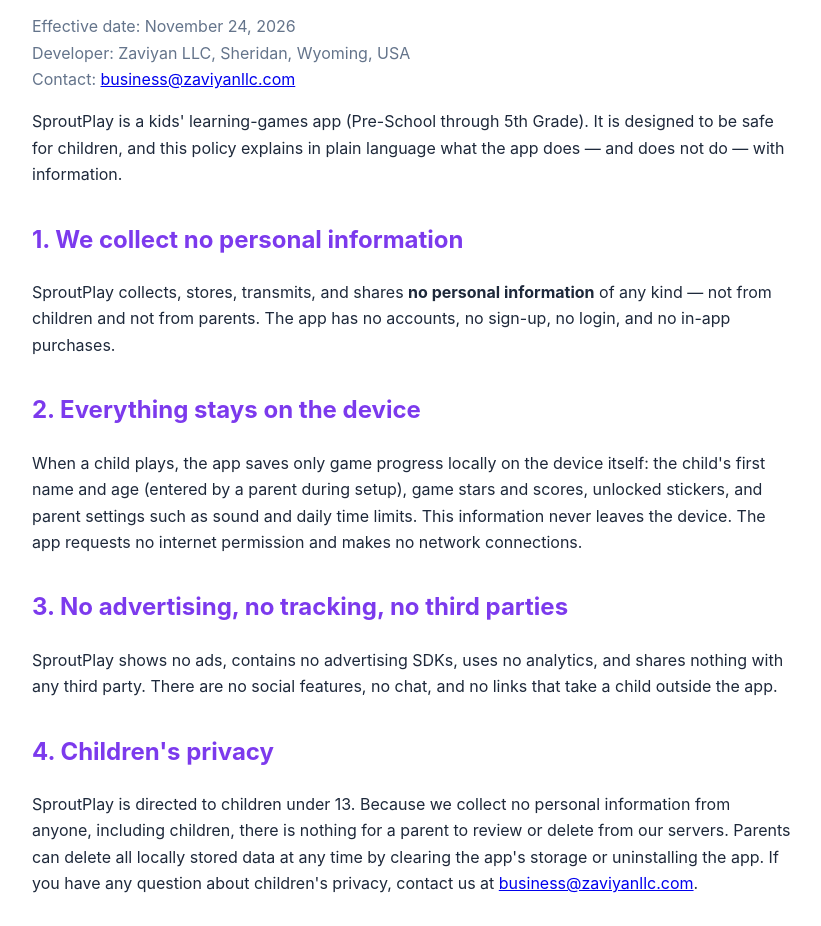
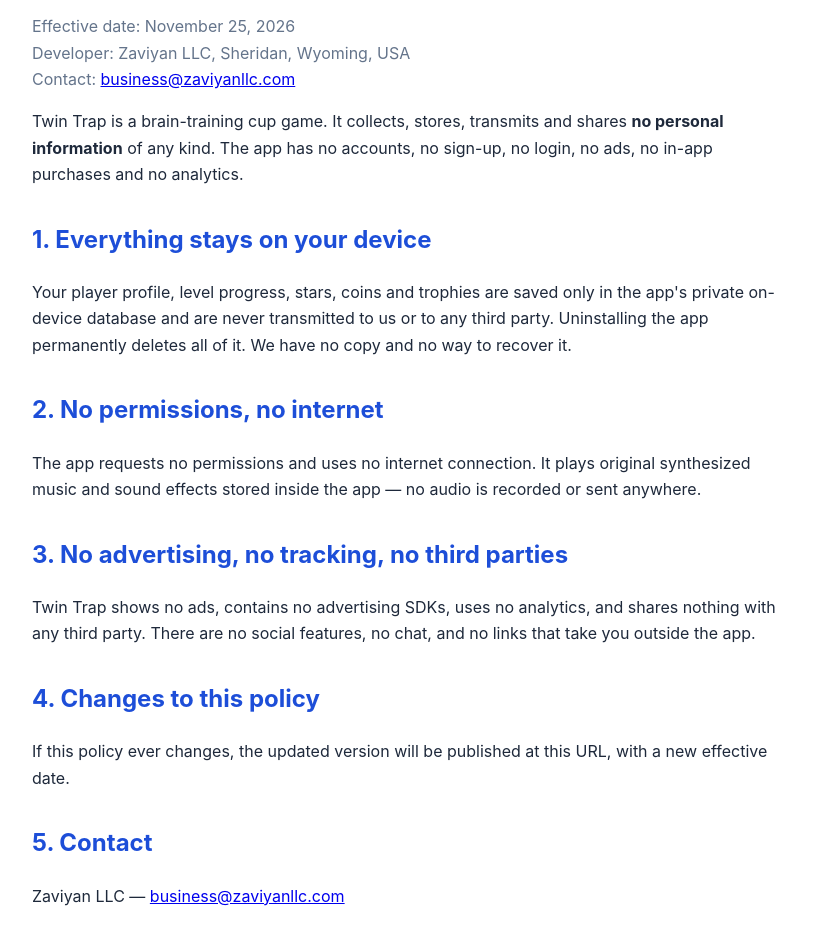
Before and after one commit to ZaviyanAnayel/zaviyananayel.github.io, a plain HTML site: page sproutplay-privacy/index.html in a window 1280 px wide. Shown: the part 101-1027 px from the top of the page, without its empty margins (228-1049 px from the left). Drawn offline with Linux system fonts and the light colour scheme.

Commit message:
Privacy policy: Twin Trap (no kids framing, no-data wording)

```diff
--- a/sproutplay-privacy/index.html
+++ b/sproutplay-privacy/index.html
@@ -3,56 +3,43 @@
 <head>
 <meta charset="utf-8">
 <meta name="viewport" content="width=device-width, initial-scale=1">
-<title>Privacy Policy — SproutPlay</title>
+<title>Privacy Policy — Twin Trap</title>
 <style>
   body { font-family: -apple-system, "Segoe UI", Roboto, Helvetica, Arial, sans-serif; max-width: 760px; margin: 40px auto; padding: 0 20px; line-height: 1.65; color: #1e293b; }
-  h1 { color: #db2777; }
-  h2 { color: #7c3aed; margin-top: 32px; }
+  h1 { color: #0f172a; }
+  h2 { color: #1d4ed8; margin-top: 32px; }
   .meta { color: #64748b; }
 </style>
 </head>
 <body>
-<h1>Privacy Policy — SproutPlay</h1>
-<p class="meta">Effective date: November 24, 2026<br>
+<h1>Privacy Policy — Twin Trap</h1>
+<p class="meta">Effective date: November 25, 2026<br>
 Developer: Zaviyan LLC, Sheridan, Wyoming, USA<br>
 Contact: <a href="mailto:business@zaviyanllc.com">business@zaviyanllc.com</a></p>
 
-<p>SproutPlay is a kids' learning-games app (Pre-School through 5th Grade). It is designed to be
-safe for children, and this policy explains in plain language what the app does — and does not do —
-with information.</p>
+<p>Twin Trap is a brain-training cup game. It collects, stores, transmits and
+shares <strong>no personal information</strong> of any kind. The app has no accounts, no sign-up,
+no login, no ads, no in-app purchases and no analytics.</p>
 
-<h2>1. We collect no personal information</h2>
-<p>SproutPlay collects, stores, transmits, and shares <strong>no personal information</strong> of any kind —
-not from children and not from parents. The app has no accounts, no sign-up, no login, and no
-in-app purchases.</p>
+<h2>1. Everything stays on your device</h2>
+<p>Your player profile, level progress, stars, coins and trophies are saved only in the app's
+private on-device database and are never transmitted to us or to any third party. Uninstalling
+the app permanently deletes all of it. We have no copy and no way to recover it.</p>
 
-<h2>2. Everything stays on the device</h2>
-<p>When a child plays, the app saves only game progress locally on the device itself: the child's
-first name and age (entered by a parent during setup), game stars and scores, unlocked stickers,
-and parent settings such as sound and daily time limits. This information never leaves the device.
-The app requests no internet permission and makes no network connections.</p>
+<h2>2. No permissions, no internet</h2>
+<p>The app requests no permissions and uses no internet connection. It plays original synthesized
+music and sound effects stored inside the app — no audio is recorded or sent anywhere.</p>
 
 <h2>3. No advertising, no tracking, no third parties</h2>
-<p>SproutPlay shows no ads, contains no advertising SDKs, uses no analytics, and shares nothing
-with any third party. There are no social features, no chat, and no links that take a child
-outside the app.</p>
+<p>Twin Trap shows no ads, contains no advertising SDKs, uses no analytics, and shares nothing
+with any third party. There are no social features, no chat, and no links that take you outside
+the app.</p>
 
-<h2>4. Children's privacy</h2>
-<p>SproutPlay is directed to children under 13. Because we collect no personal information from
-anyone, including children, there is nothing for a parent to review or delete from our servers.
-Parents can delete all locally stored data at any time by clearing the app's storage or
-uninstalling the app. If you have any question about children's privacy, contact us at
-<a href="mailto:business@zaviyanllc.com">business@zaviyanllc.com</a>.</p>
+<h2>4. Changes to this policy</h2>
+<p>If this policy ever changes, the updated version will be published at this URL, with a new
+effective date.</p>
 
-<h2>5. Permissions</h2>
-<p>SproutPlay requests no special permissions. It uses the device's built-in text-to-speech voice
-for spoken prompts; no voice audio is recorded or sent anywhere.</p>
-
-<h2>6. Changes to this policy</h2>
-<p>If this policy ever changes, the updated version will be posted on this page and the effective
-date above will be updated.</p>
-
-<h2>7. Contact</h2>
+<h2>5. Contact</h2>
 <p>Zaviyan LLC — <a href="mailto:business@zaviyanllc.com">business@zaviyanllc.com</a></p>
 </body>
 </html>
```
